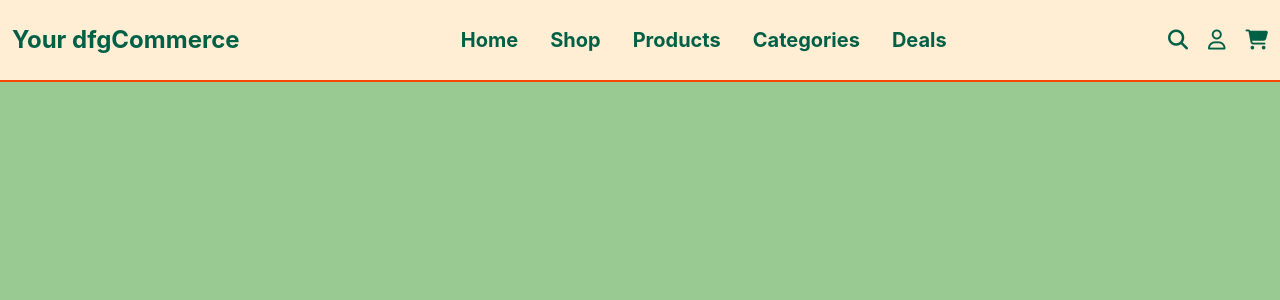
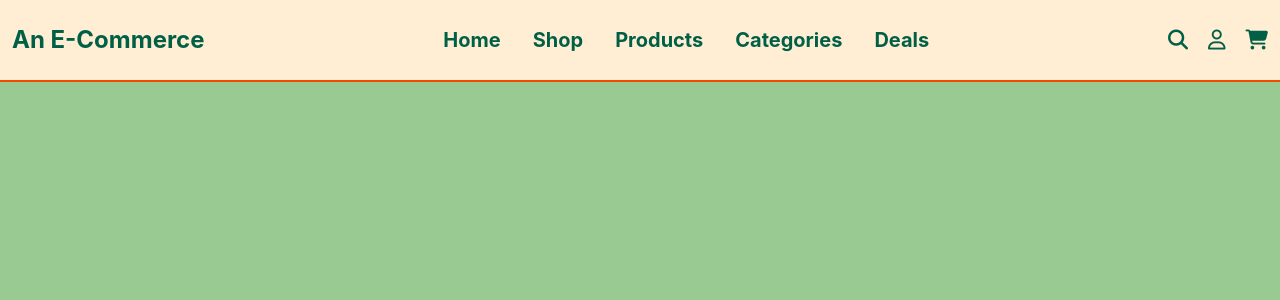
Before and after one commit to manoranjanpradhan-006/An-E-Commerce, a React (Vite) app: page / in a window 1280 px wide. Shown: the top 300 px of the page. Built offline with nearby package versions, Linux system fonts and the light colour scheme.

Commit message:
Update title in index.html and Navbar component for branding consistency

```diff
--- a/index.html
+++ b/index.html
@@ -4,7 +4,7 @@
     <meta charset="UTF-8" />
     <link rel="icon" type="image/svg+xml" href="/favicon.svg" />
     <meta name="viewport" content="width=device-width, initial-scale=1.0" />
-    <title>Your Commerce</title>
+    <title>An E-Commerce</title>
     <link rel="stylesheet" href="./src/index.css" />
     <script
       src="https://kit.fontawesome.com/c465c322e4.js"
--- a/src/components/Navbar.jsx
+++ b/src/components/Navbar.jsx
@@ -5,7 +5,7 @@ const Navbar = () => {
         <div className="max-w-7xl mx-auto flex items-center justify-between py-6">
           <div className="nav-left flex items-center justify-between">
             <div className="logo text-2xl font-bold flex items-center gap-2 px-3">
-              <h1>Your dfgCommerce</h1>
+              <h1>An E-Commerce</h1>
             </div>
           </div>
           <div className="nav-center flex gap-8 text-xl font-bold">
```
